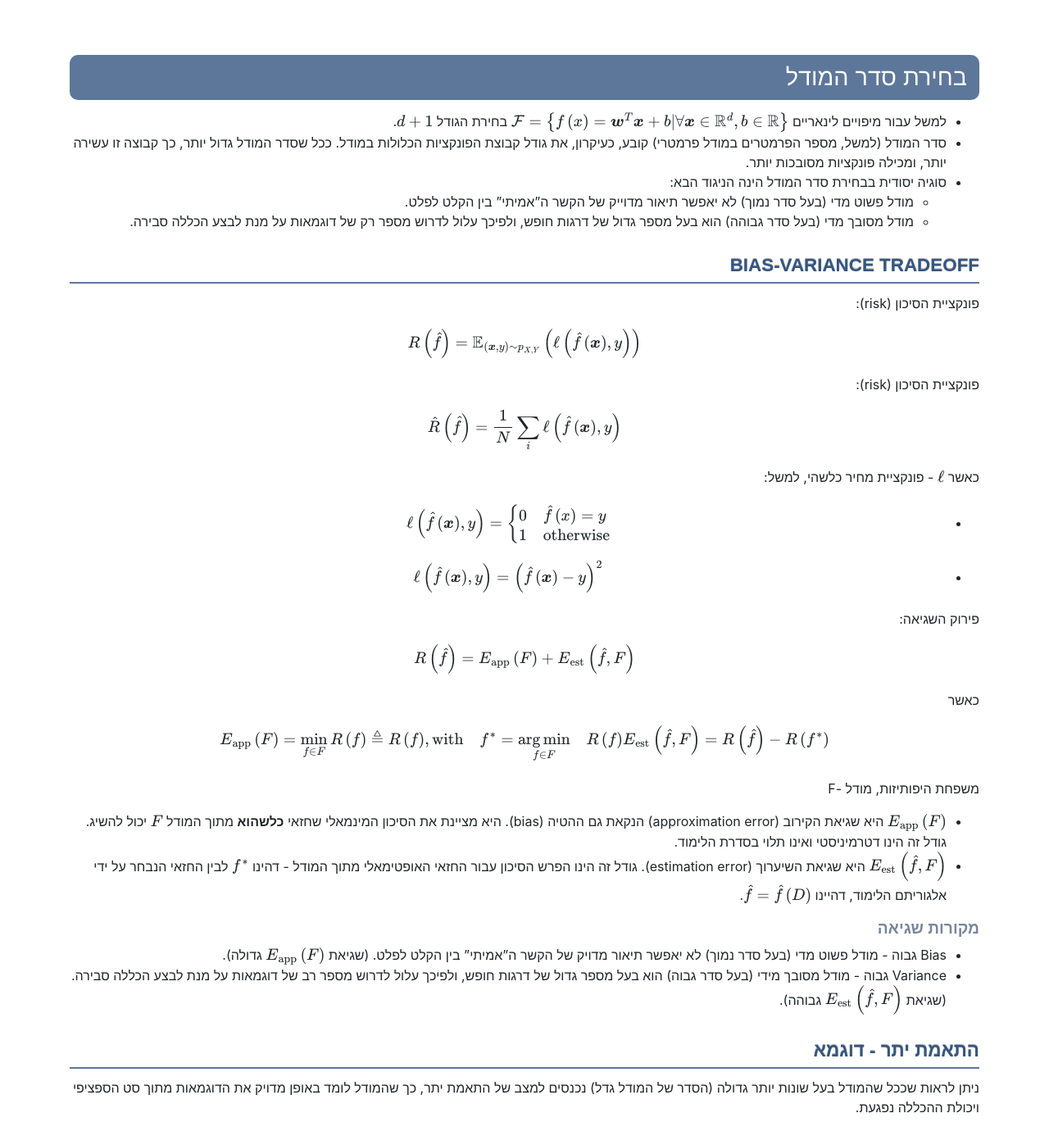
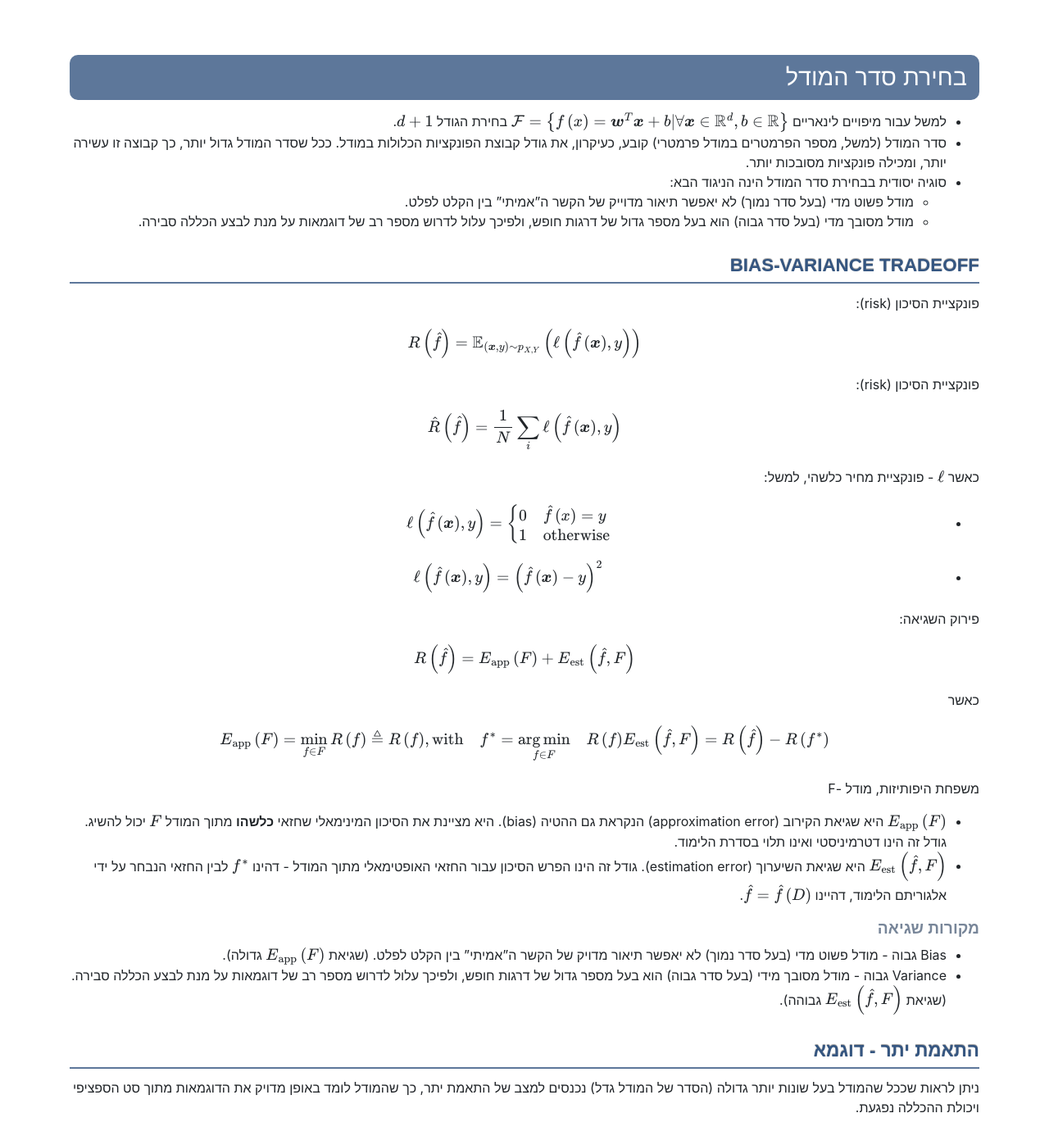
Before and after one commit to technion046195/technion_046195_2020_spring, a Jekyll site: the page built from _tutorials/tutorial_05/tutorial_he.md, in a window 1280 px wide and 1400 px high, scrolled down 2239 px. Shown: the top 1397 px of the window at 82% size. Built offline with Jekyll 4.4.1, drawn with Linux system fonts in a browser that asks for light colours; some web fonts are replaced; formulas are drawn with MathJax 3; a style sheet for code colours, icons or effects is not loaded; some of the changed text lies outside the part shown.

Commit message:
Update tutorial_he.md

```diff
--- a/_tutorials/tutorial_05/tutorial_he.md
+++ b/_tutorials/tutorial_05/tutorial_he.md
@@ -45,7 +45,7 @@ $$f:X\rightarrow\mathcal{R}$$ מסווג כל $$x\in X$$ ל $$y\in \mathcal{R}$$
 - סדר המודל (למשל, מספר הפרמטרים במודל פרמטרי) קובע, כעיקרון, את גודל קבוצת הפונקציות הכלולות במודל. ככל שסדר המודל גדול יותר, כך קבוצה זו עשירה יותר, ומכילה פונקציות מסובכות יותר.
 - סוגיה יסודית בבחירת סדר המודל הינה הניגוד הבא:
   - מודל פשוט מדי (בעל סדר נמוך) לא יאפשר תיאור מדוייק של הקשר ה"אמיתי" בין הקלט לפלט.
-  - מודל מסובך מדי (בעל סדר גבוהה) הוא בעל מספר גדול של דרגות חופש, ולפיכך עלול לדרוש מספר רק של דוגמאות על מנת לבצע הכללה סבירה.
+  - מודל מסובך מדי (בעל סדר גבוה) הוא בעל מספר גדול של דרגות חופש, ולפיכך עלול לדרוש מספר רב של דוגמאות על מנת לבצע הכללה סבירה.
 
 #### Bias-Variance Tradeoff
 
@@ -81,7 +81,7 @@ $$
 
 משפחת היפותיזות, מודל -F
 
-- $$E_{\text{app}}\left(F\right)$$ היא שגיאת הקירוב (approximation error) הנקאת גם ההטיה (bias). היא מציינת את הסיכון המינמאלי שחזאי **כלשהוא** מתוך המודל $$F$$ יכול להשיג. גודל זה הינו דטרמיניסטי ואינו תלוי בסדרת הלימוד.
+- $$E_{\text{app}}\left(F\right)$$ היא שגיאת הקירוב (approximation error) הנקראת גם ההטיה (bias). היא מציינת את הסיכון המינימאלי שחזאי **כלשהו** מתוך המודל $$F$$ יכול להשיג. גודל זה הינו דטרמיניסטי ואינו תלוי בסדרת הלימוד.
 - $$E_{\text{est}}\left(\hat{f},F\right)$$ היא שגיאת השיערוך (estimation error). גודל זה הינו הפרש הסיכון עבור החזאי האופטימאלי מתוך המודל - דהינו $$f^*$$ לבין החזאי הנבחר על ידי אלגוריתם הלימוד, דהיינו $$\hat{f}=\hat{f}\left(D\right)$$.
 
 ##### מקורות שגיאה
```
Also changed, not shown: other parts of _tutorials/tutorial_05/tutorial_he.md (+3 -3 lines).
